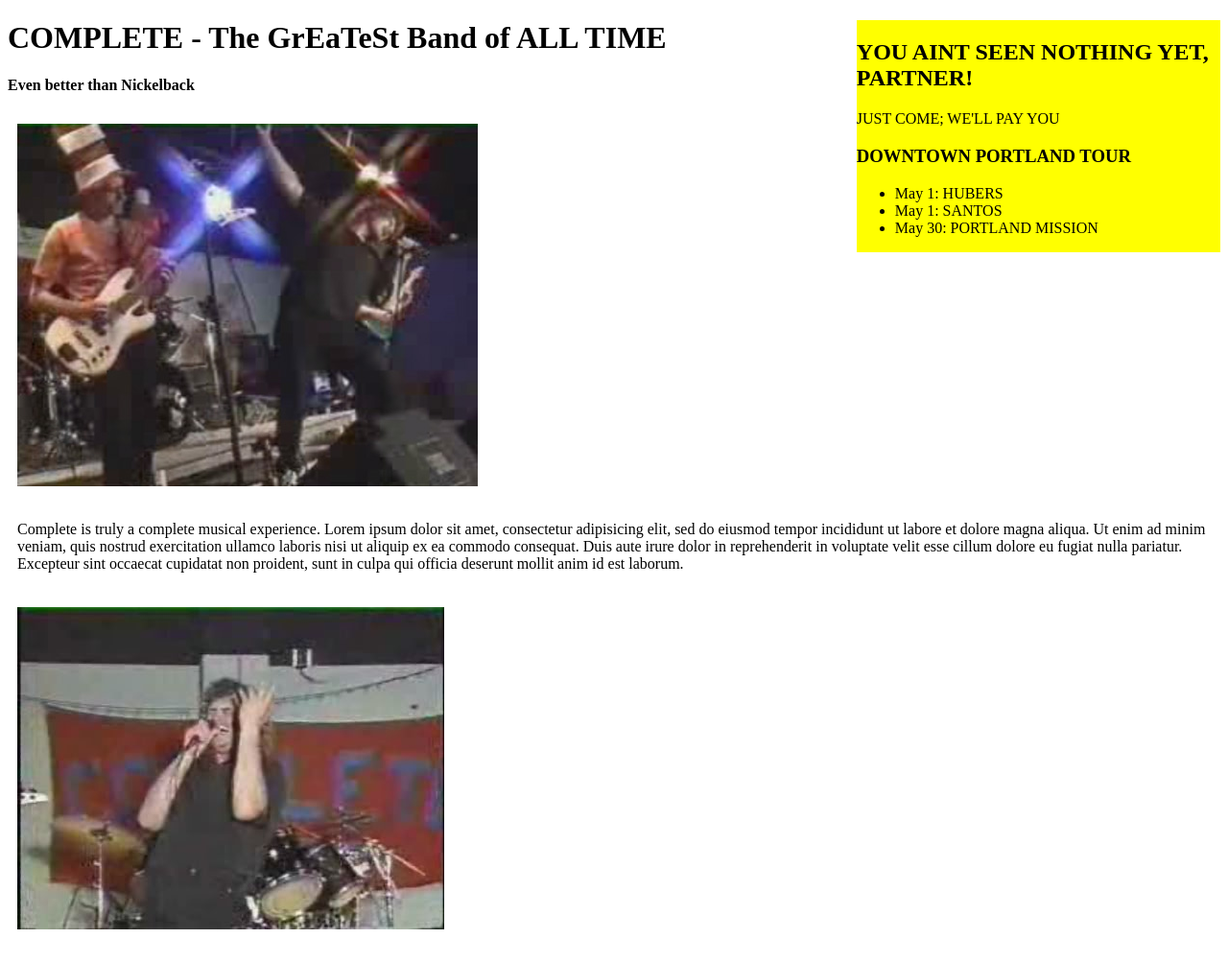
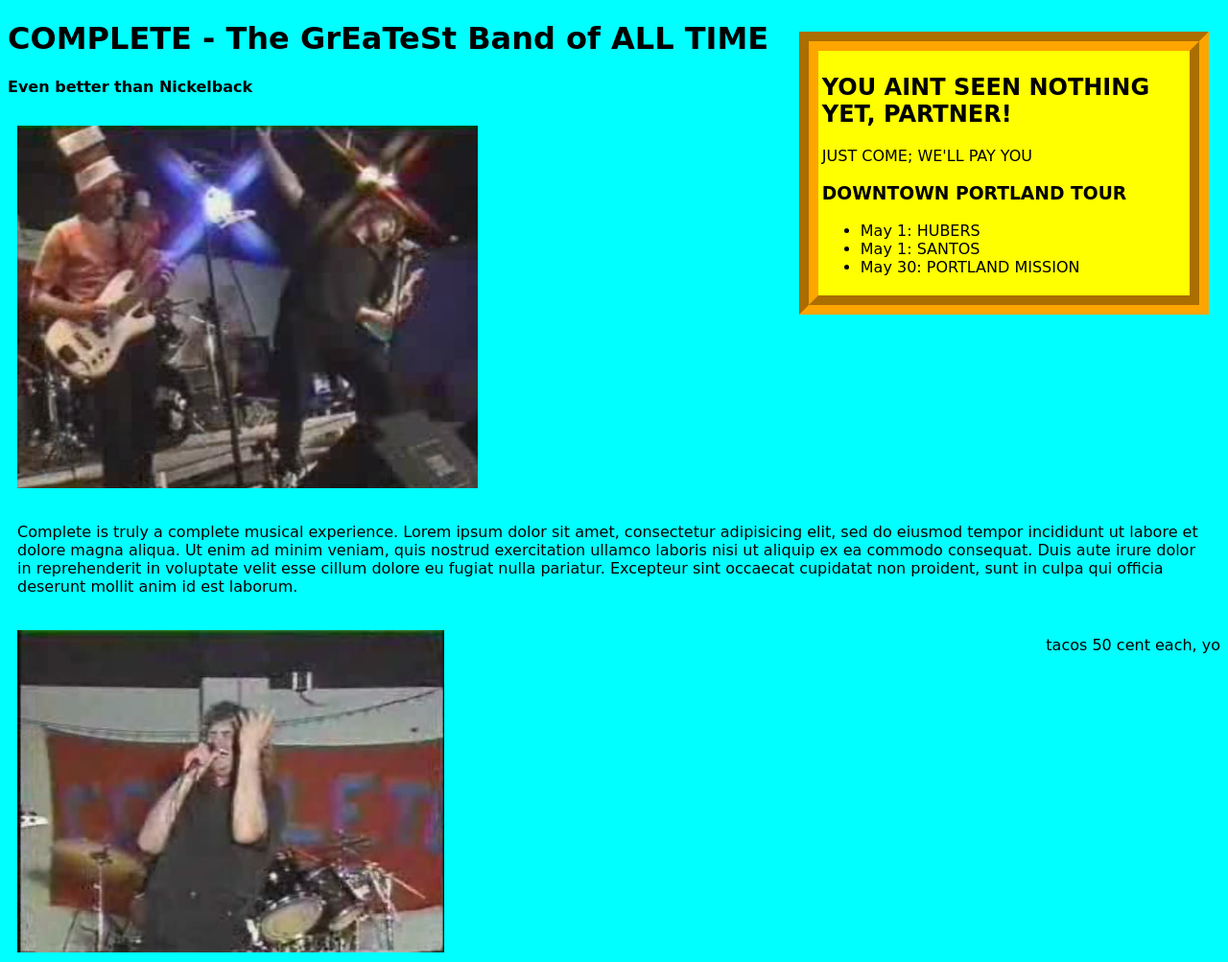
Before and after one commit to eggthecat/bando, a plain HTML site: page main.html in a window 1280 px wide. Shown: the whole page at 96% size. Before the commit the page ends 979 px from the top, so only its background shows below. Drawn offline with Linux system fonts and the light colour scheme.

Commit message:
fine tune optics of html with recently learned css magic

```diff
--- a/css/styles.css
+++ b/css/styles.css
@@ -7,4 +7,17 @@ img, #description {
   width: 30%;
   float: right;
   background-color: yellow;
+  margin: 12px;
+  border: 20px solid orange;
+  border-style: groove;
+  padding: 4px;
 }
+
+body {
+  background-color: cyan;
+  font-family: cursive;
+}
+
+ #taco {
+   float: right;
+ }
--- a/main.html
+++ b/main.html
@@ -20,6 +20,7 @@
     <h4>Even better than Nickelback</h4>
     <img src="images/complete-band-full.jpg" alt="picture of the best band of all time">
     <p id="description">Complete is truly a complete musical experience. Lorem ipsum dolor sit amet, consectetur adipisicing elit, sed do eiusmod tempor incididunt ut labore et dolore magna aliqua. Ut enim ad minim veniam, quis nostrud exercitation ullamco laboris nisi ut aliquip ex ea commodo consequat. Duis aute irure dolor in reprehenderit in voluptate velit esse cillum dolore eu fugiat nulla pariatur. Excepteur sint occaecat cupidatat non proident, sunt in culpa qui officia deserunt mollit anim id est laborum.</p>
+    <p id="taco">tacos 50 cent each, yo</p>
     <img src="images/completesinger.jpg" alt="picture of the greatest lead singer of the greatest band of all time">
   </body>
 </html>
```
